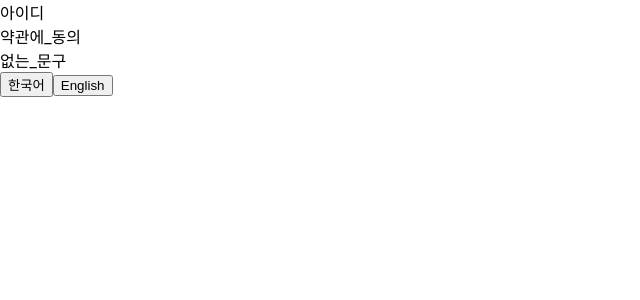
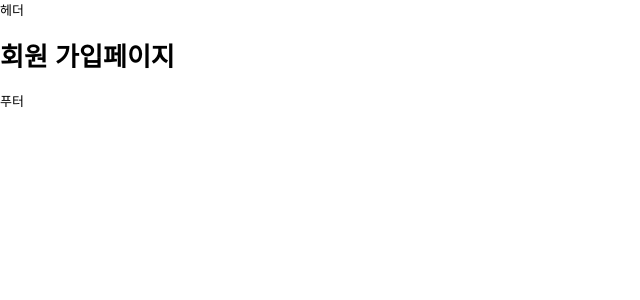
Before and after one commit to Yunda0204/react_project, a React (Create React App) app: page /member/join in a window 1280 px wide. Shown: the top 300 px of the page, without its empty margins (0-640 px from the left). Built offline with nearby package versions, Linux system fonts and the light colour scheme.

Commit message:
/src/commons/pages/Error.js 모듈이 없는 오류

```diff
--- a/src/App.js
+++ b/src/App.js
@@ -1,24 +1,30 @@
-import { Helmet } from 'react-helmet-async';
-import { useTranslation } from 'react-i18next';
+import { Routes, Route } from 'react-router-dom';
+import loadable from '@loadable/component';
+
+const MainLayout = loadable(() => import('./layouts/MainLayout'));
+const NotFound = loadable(() => import('./commons/pages/NotFound'));
+const Main = loadable(() => import('./main/pages/Main')); // 메인페이지
+
+/* 회원 페이지 S */
+const Join = loadable(() => import('./member/pages/Join'));
+const Login = loadable(() => import('./member/pages/Login'));
+
+/* 회원 페이지 E */
 
 const App = () => {
-  const { t, i18n } = useTranslation();
-
   return (
-    <>
-      <Helmet>
-        <title>사이트 제목 변경 테스트!</title>
-      </Helmet>
-      <div>{t('아이디')}</div>
-      <div>{t('약관에_동의')}</div>
-      <div>{t('없는_문구')}</div>
-      <button type="button" onClick={() => i18n.changeLanguage('ko')}>
-        한국어
-      </button>
-      <button type="button" onClick={() => i18n.changeLanguage('en')}>
-        English
-      </button>
-    </>
+    <Routes>
+      <Route path="/" element={<MainLayout />}>
+        <Route index element={<Main />} /> {/* 메인 페이지 */}
+        {/* 회원 페이지 S */}
+        <Route path="member">
+          <Route path="join" element={<Join />} />
+          <Route path="login" element={<Login />} />
+        </Route>
+        {/* 회원 페이지 E */}
+        <Route path="*" element={<NotFound />} /> {/* 없는 페이지 */}
+      </Route>
+    </Routes>
   );
 };
 
--- /dev/null
+++ b/src/commons/componentss/ErrorDisplay.js
@@ -0,0 +1,7 @@
+import React from 'react';
+
+const ErrorDisplay = ({ children }) => {
+  return <div>{children}</div>;
+};
+
+export default React.memo(ErrorDisplay);
--- /dev/null
+++ b/src/commons/pages/Error.js
@@ -0,0 +1,26 @@
+import React, { Component } from 'react';
+import loadable from '@loadable/component';
+
+const ErrorDisplay = loadable(() => import('../components/ErrorDisplay'));
+
+class ErrorPage extends Component {
+  state = {
+    message: '',
+  };
+
+  componentDidCatch(error, info) {
+    if (error) {
+      this.setState({ message: error.message });
+      console.error(error, info);
+    }
+  }
+
+  render() {
+    const { children } = this.props;
+    const { message } = this.state;
+
+    return message ? <ErrorDisplay>{message}</ErrorDisplay> : children;
+  }
+}
+
+export default React.memo(ErrorPage);
--- /dev/null
+++ b/src/commons/pages/NotFound.js
@@ -0,0 +1,7 @@
+import React from 'react';
+
+const NotFound = () => {
+  return <h1>페이지 없음..</h1>;
+};
+
+export default React.memo(NotFound);
--- a/src/index.css
+++ b/src/index.css
@@ -1,13 +1,33 @@
+@import url('https://fonts.googleapis.com/css2?family=Nanum+Gothic:wght@400;700;800&display=swap');
+* {
+  box-sizing: border-box;
+  outline: none;
+  font-family: "Nanum Gothic", sans-serif;
+}
+
+html {
+  font-size: 13px;
+}
+
 body {
   margin: 0;
-  font-family: -apple-system, BlinkMacSystemFont, 'Segoe UI', 'Roboto', 'Oxygen',
-    'Ubuntu', 'Cantarell', 'Fira Sans', 'Droid Sans', 'Helvetica Neue',
-    sans-serif;
-  -webkit-font-smoothing: antialiased;
-  -moz-osx-font-smoothing: grayscale;
+  color: #000;
 }
 
-code {
-  font-family: source-code-pro, Menlo, Monaco, Consolas, 'Courier New',
-    monospace;
+ul, ol {
+  list-style: none;
 }
+
+ul, ol, dl, dt, dd {
+  margin: 0;
+  padding: 0;
+}
+
+a {
+  text-decoration: none;
+  color: #000;
+}
+
+img {
+  border: 0;
+}
--- a/src/index.js
+++ b/src/index.js
@@ -4,14 +4,21 @@ import './index.css';
 import App from './App';
 import reportWebVitals from './reportWebVitals';
 import { HelmetProvider } from 'react-helmet-async';
+import { BrowserRouter } from 'react-router-dom';
+import ErrorPage from './commons/pages/Error';
+
 import './i18n';
 
 const root = ReactDOM.createRoot(document.getElementById('root'));
 root.render(
   <React.StrictMode>
-    <HelmetProvider>
-      <App />
-    </HelmetProvider>
+    <ErrorPage>
+      <HelmetProvider>
+        <BrowserRouter>
+          <App />
+        </BrowserRouter>
+      </HelmetProvider>
+    </ErrorPage>
   </React.StrictMode>,
 );
 
--- /dev/null
+++ b/src/main/pages/Main.js
@@ -0,0 +1,7 @@
+import React from 'react';
+
+const Main = () => {
+  return <h1>메인페이지</h1>;
+};
+
+export default React.memo(Main);
--- /dev/null
+++ b/src/member/pages/Join.js
@@ -0,0 +1,7 @@
+import React from 'react';
+
+const Join = () => {
+  return <h1>회원 가입페이지</h1>;
+};
+
+export default React.memo(Join);
--- /dev/null
+++ b/src/member/pages/Login.js
@@ -0,0 +1,7 @@
+import React from 'react';
+
+const Login = () => {
+  return <h1>로그인 페이지</h1>;
+};
+
+export default React.memo(Login);
--- a/src/outlines/Footer.js
+++ b/src/outlines/Footer.js
@@ -1,7 +1,7 @@
 import React from 'react';
 
 const Footer = () => {
-  return <footer>헤더</footer>;
+  return <footer>푸터</footer>;
 };
 
 export default React.memo(Footer);
```
Also changed, not shown: src/styles/fontSize.js (added, +9 -0 lines), 1 other file (tests, documents, lock files or other folders).
